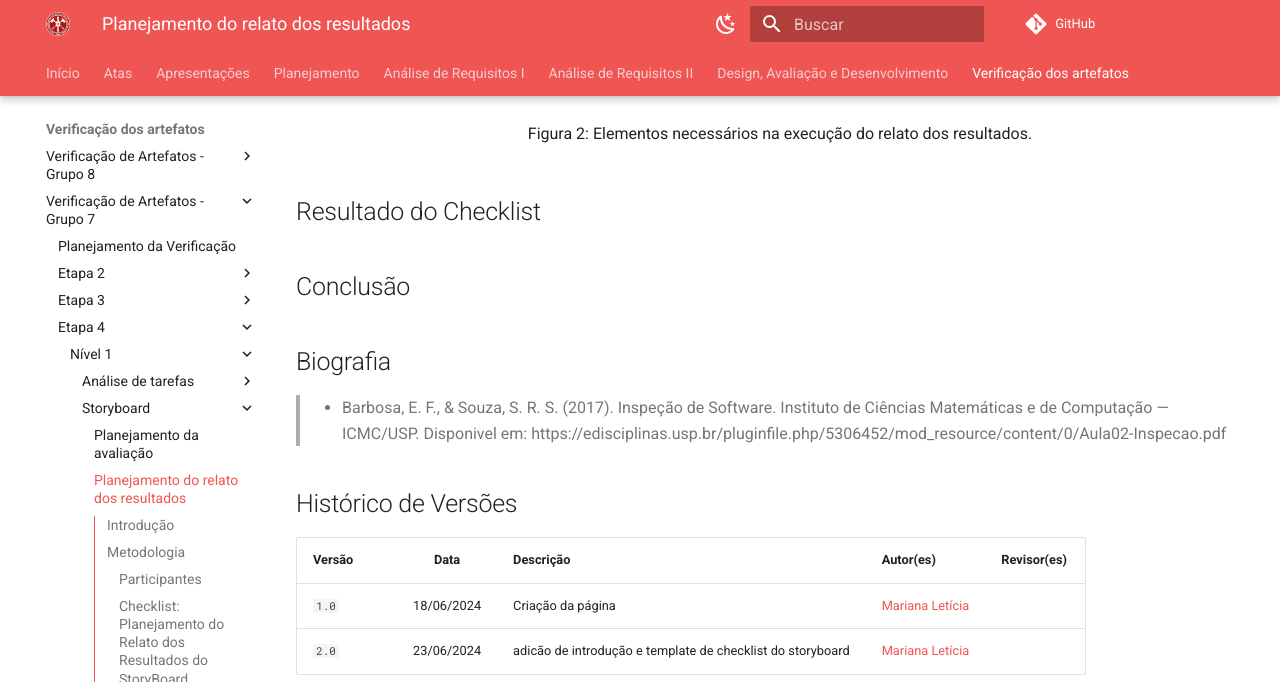
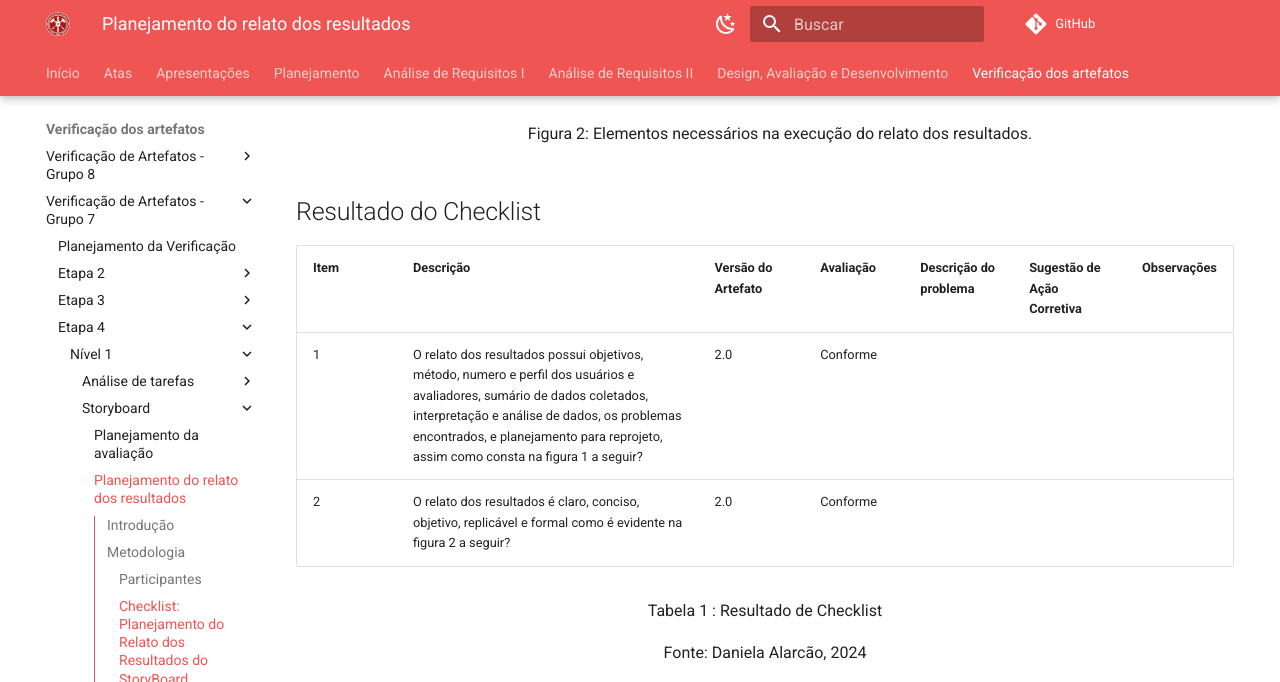
Before and after one commit to Interacao-Humano-Computador/2024.1-CBMERJ, an MkDocs documentation site: the page built from docs/verificacao_artefatos/verificacao_nosso_grupo/etapa_4/nivel_1/storyboard/planejamento_relato_resultados.md, in a window 1280 px wide and 1400 px high, scrolled down 1927 px. Shown: the top 682 px of the window. Built offline with MkDocs 1.6.1 and Material for MkDocs 9.7.7, drawn with Linux system fonts in a browser that asks for light colours; comment, search, counter and statistics services are not loaded; some of the changed text lies outside the part shown; grey boxes are pictures that could not be loaded.

Commit message:
Verificação planejamento relato de resultados

```diff
--- a/docs/verificacao_artefatos/verificacao_nosso_grupo/etapa_4/nivel_1/storyboard/planejamento_relato_resultados.md
+++ b/docs/verificacao_artefatos/verificacao_nosso_grupo/etapa_4/nivel_1/storyboard/planejamento_relato_resultados.md
@@ -42,27 +42,17 @@ A **avaliadora** responsável por desenvolver a lista de verificação da etapa
 
 
 ## Resultado do Checklist
- <!-- template de VERIFICAÇÃO -->
-
-<!--
 | Item | Descrição      | Versão do Artefato | Avaliação      | Descrição do problema | Sugestão de Ação Corretiva | Observações |
 | ---- | -------------- | ------------------ | -------------- | --------------------- | -------------------------- | ----------- |
-|  1   | (COLOCAR DECRIÇÃO DO ITEM 1 AQUI) | (COLOCAR SE ESTÁ CONFORME OU NÃO CONFORME) |  | |
-|  2   | (COLOCAR DECRIÇÃO DO ITEM 2 AQUI) | (COLOCAR VERSÃO AQUI) | (COLOCAR SE ESTÁ CONFORME OU NÃO CONFORME)|  |   |  |
-|  3   | (COLOCAR DECRIÇÃO DO ITEM 3 AQUI) | (COLOCAR VERSÃO AQUI)| (COLOCAR SE ESTÁ CONFORME OU NÃO CONFORME) | |  |
-|  4   | (COLOCAR DECRIÇÃO DO ITEM 4 AQUI) | (COLOCAR VERSÃO AQUI) | (COLOCAR SE ESTÁ CONFORME OU NÃO CONFORME)  | | | |
-|  5   | (COLOCAR DECRIÇÃO DO ITEM 5 AQUI) | (COLOCAR VERSÃO AQUI)| (COLOCAR SE ESTÁ CONFORME OU NÃO CONFORME)  | | |  |
-<p style="text-align: center">Tabela (COLQUE O NUMERO DA TABELA AQUI): (COLOQUE O TÍTULO DA TABELA AQUI)</p>
-<p style="text-align: center">Fonte: (COLOQUE SEU NOME AQUI), 2024</p>
+|  1   | O relato dos resultados possui objetivos, método, numero e perfil dos usuários e avaliadores, sumário de dados coletados, interpretação e análise de dados, os problemas encontrados, e planejamento para reprojeto, assim como consta na figura 1 a seguir? | 2.0 | Conforme | |
+|  2   |  O relato dos resultados é claro, conciso, objetivo, replicável e formal como é evidente na figura 2 a seguir? | 2.0 | Conforme |  |   |  |
+<p style="text-align: center">Tabela 1 : Resultado de Checklist</p>
+<p style="text-align: center">Fonte: Daniela Alarcão, 2024</p>
 
-<iframe width="560" height="315"
-src="(COLOQUE O LINK EMBED AQUI)"
-title="YouTube video player" frameborder="0" allow="accelerometer; autoplay; clipboard-write; encrypted-media; gyroscope; picture-in-picture; web-share" referrerpolicy="strict-origin-when-cross-origin" allowfullscreen></iframe>
+<iframe width="853" height="480" src="https://www.youtube.com/embed/ncVxB96fsuE?si=O6Q-M3rUwMJk_kJP" title="YouTube video player" frameborder="0" allow="accelerometer; autoplay; clipboard-write; encrypted-media; gyroscope; picture-in-picture; web-share" referrerpolicy="strict-origin-when-cross-origin" allowfullscreen></iframe>
 
-<p style="text-align: center">Vídeo (COLOQUE O NUMERO DO VÍDEO AQUI): (COLOQUE O TÍTULO DO VÍDEO AQUI).</p>
-<p style="text-align: center">Fonte: (COLOQUE SEU NOME AQUI), 2024</p> -->
-
-## Conclusão
+<p style="text-align: center">Vídeo 1: Verificação de artefato - planejamento do relato dos resultados do storyboard.</p>
+<p style="text-align: center">Fonte: Daniela Alarcão, 2024</p>
 
 ## Biografia
 >- Barbosa, E. F., & Souza, S. R. S. (2017). Inspeção de Software. Instituto de Ciências Matemáticas e de Computação — ICMC/USP. Disponivel em: https://edisciplinas.usp.br/pluginfile.php/5306452/mod_resource/content/0/Aula02-Inspecao.pdf
@@ -73,3 +63,4 @@ title="YouTube video player" frameborder="0" allow="accelerometer; autoplay; cli
 | ------ | :--------: | ----------------------------------------- | ----------------------------------------------- | ---------------------------------------------- |
 | `1.0`   | 18/06/2024 | Criação da página                         | [Mariana Letícia](https://github.com/Marianannn) |   |
 | `2.0`   | 23/06/2024 | adicão de introdução e template de checklist do storyboard                          | [Mariana Letícia](https://github.com/Marianannn) |   |
+| `3.0`   | 26/06/2024 | Verificação do artefato | [Daniela Alarcão](https://github.com/danialarcao) |   |
```
